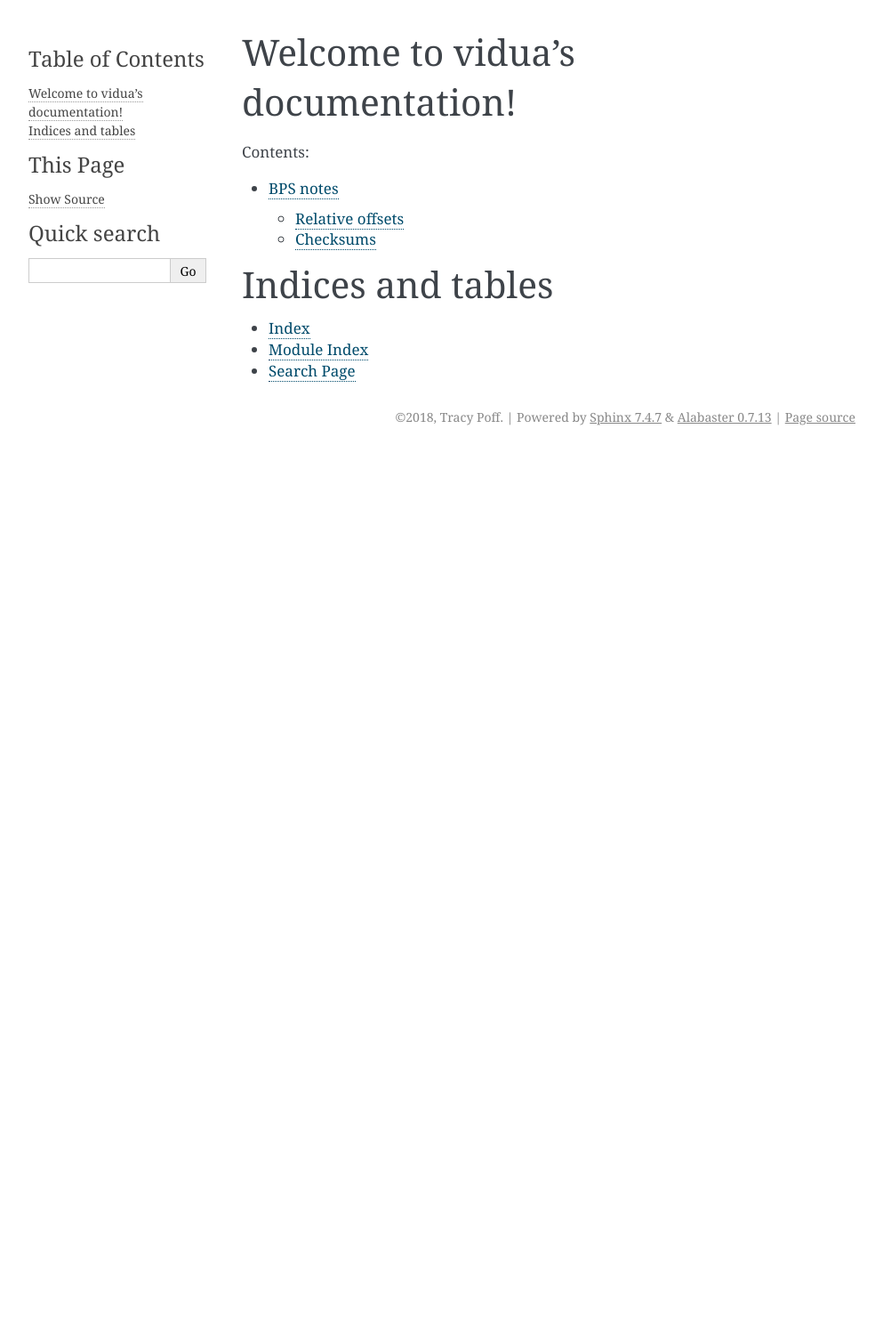
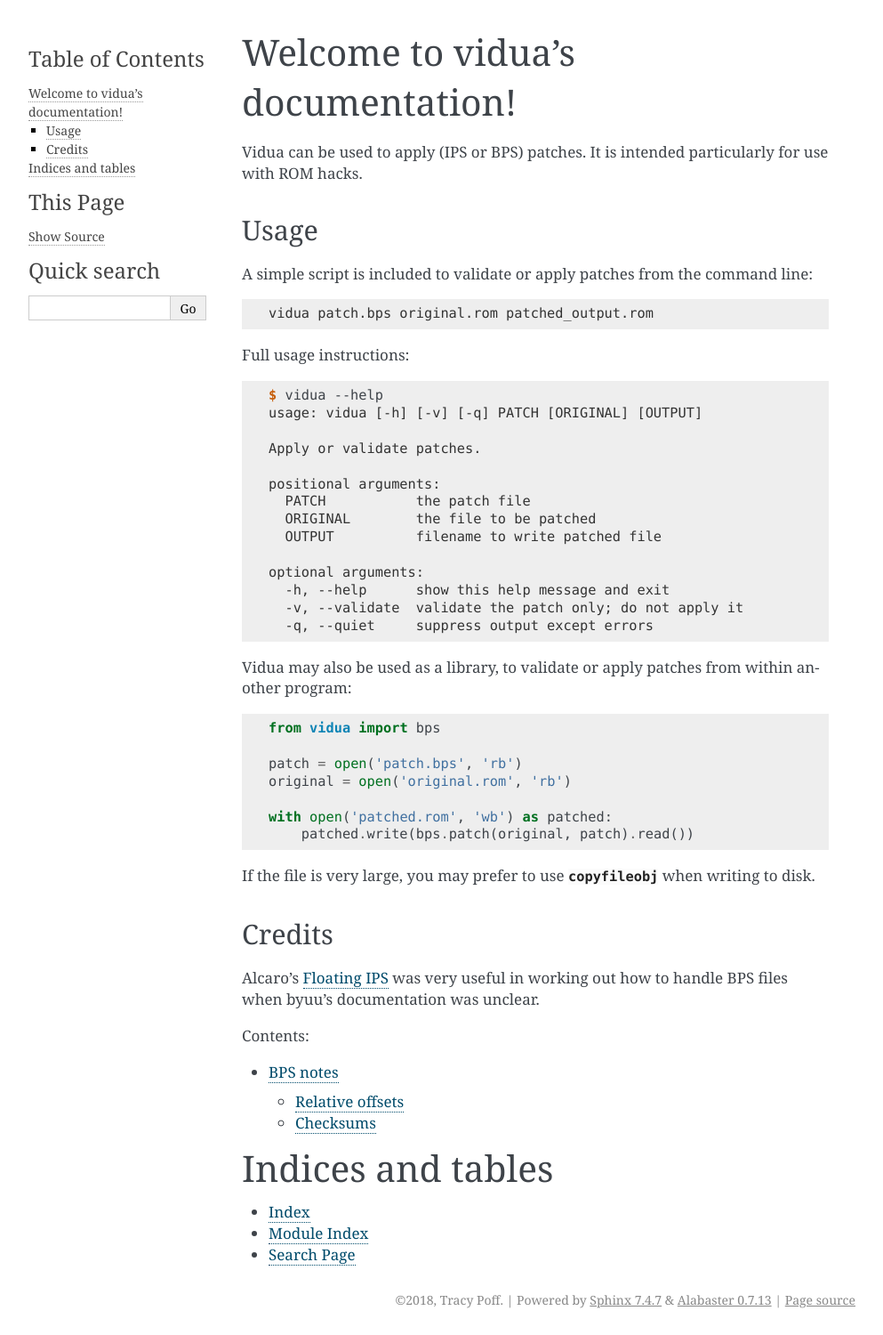
Before and after one commit to sopoforic/vidua, a Sphinx documentation site: the page built from docs/index.rst, in a window 1280 px wide. Shown: the whole page at 89% size, without its empty margins (148-1141 px from the left). Built offline with Sphinx 7.4.7, drawn with Linux system fonts in a browser that asks for light colours; pages that are not in the unit, such as notebooks, are missing from menus; before the commit the page ends 900 px from its top, so only the background shows below that.

Commit message:
Update documentation.

```diff
--- a/docs/index.rst
+++ b/docs/index.rst
@@ -5,6 +5,60 @@
 
 Welcome to vidua's documentation!
 =================================
+
+Vidua can be used to apply (IPS or BPS) patches. It is intended particularly for use with ROM
+hacks.
+
+Usage
+-----
+
+A simple script is included to validate or apply patches from the command line:
+
+.. code-block:: console
+
+    vidua patch.bps original.rom patched_output.rom
+
+Full usage instructions:
+
+.. code-block:: console
+
+    $ vidua --help
+    usage: vidua [-h] [-v] [-q] PATCH [ORIGINAL] [OUTPUT]
+
+    Apply or validate patches.
+
+    positional arguments:
+      PATCH           the patch file
+      ORIGINAL        the file to be patched
+      OUTPUT          filename to write patched file
+
+    optional arguments:
+      -h, --help      show this help message and exit
+      -v, --validate  validate the patch only; do not apply it
+      -q, --quiet     suppress output except errors
+
+
+Vidua may also be used as a library, to validate or apply patches from within
+another program::
+
+    from vidua import bps
+
+    patch = open('patch.bps', 'rb')
+    original = open('original.rom', 'rb')
+
+    with open('patched.rom', 'wb') as patched:
+        patched.write(bps.patch(original, patch).read())
+
+
+If the file is very large, you may prefer to use :py:func:`copyfileobj <shutil.copyfileobj>` when
+writing to disk.
+
+Credits
+-------
+
+Alcaro's `Floating IPS <https://www.smwcentral.net/?p=section&a=details&id=11474>`_
+was very useful in working out how to handle BPS files when byuu's documentation
+was unclear.
 
 .. toctree::
    :maxdepth: 2
```
